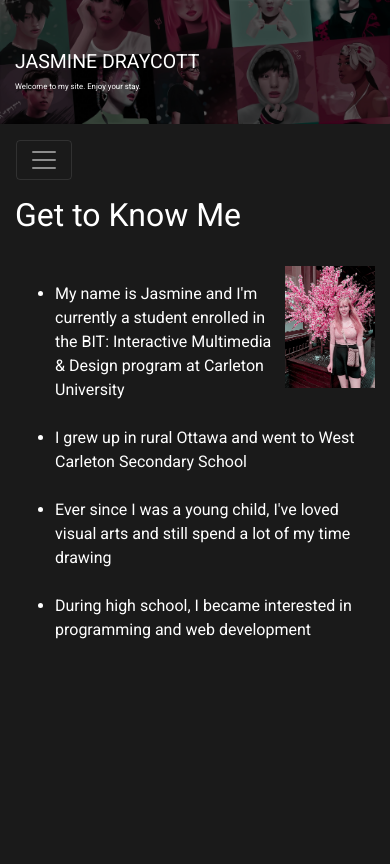
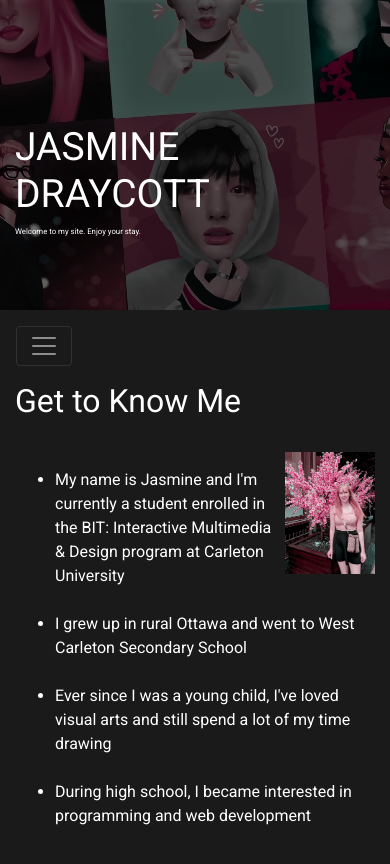
Before and after one commit to jasminedraycott/jasminedraycott.github.io, a plain HTML site: page index.html in a window 390 px wide. Drawn offline with nearby package versions, Linux system fonts and the light colour scheme.

Commit message:
Update myCSS.css

```diff
--- a/myCSS.css
+++ b/myCSS.css
@@ -1,6 +1,14 @@
 @media screen and (max-width: 600px){
     .gallery-img{
         width: 100% !important;
+    }
+    .carousel-item{
+        width: 250% !important;
+        position: absolute;
+        right: 120%;
+    }
+    .carousel-text{
+        font-size: 10vw !important;
     }
 }
 
```
